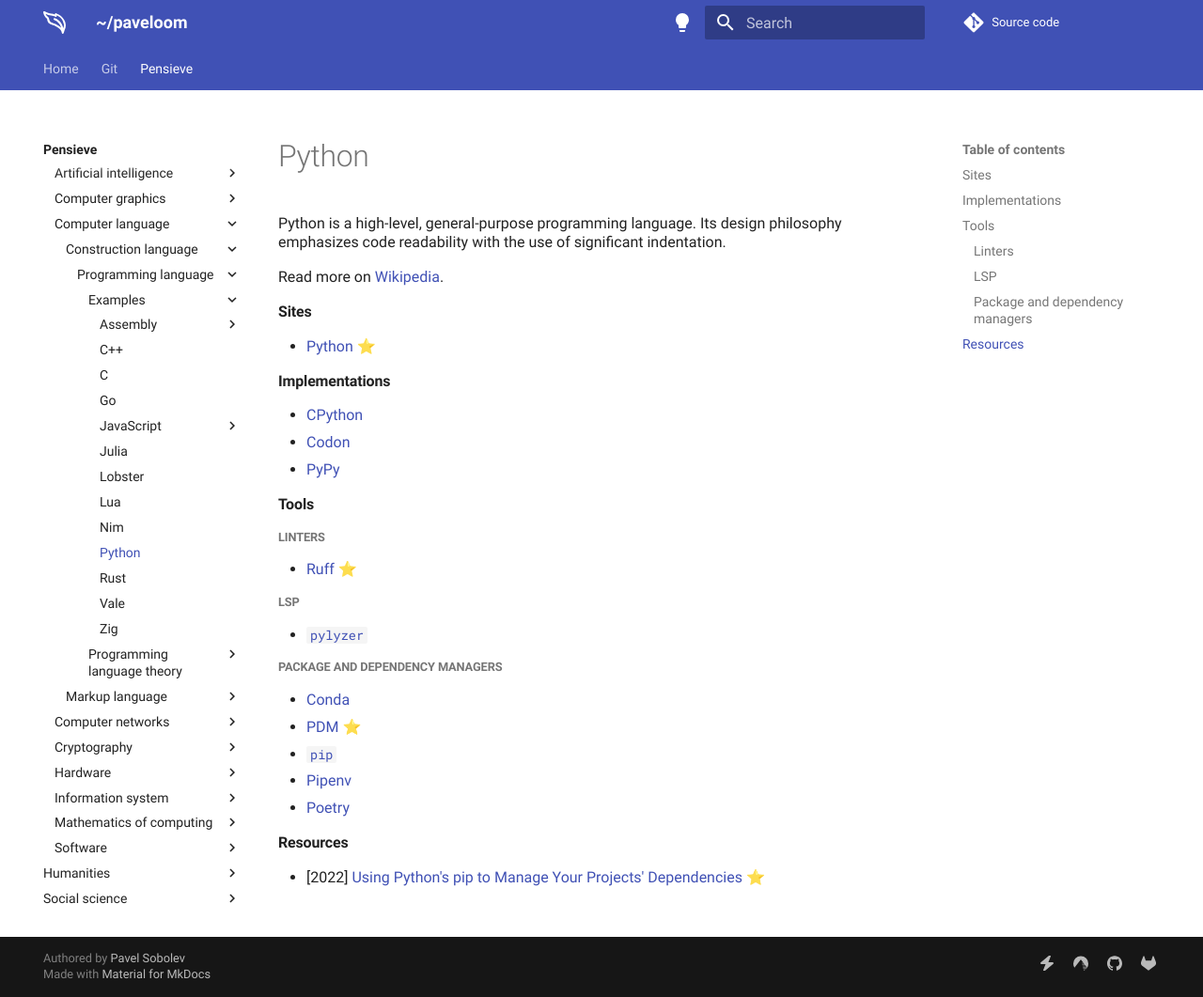
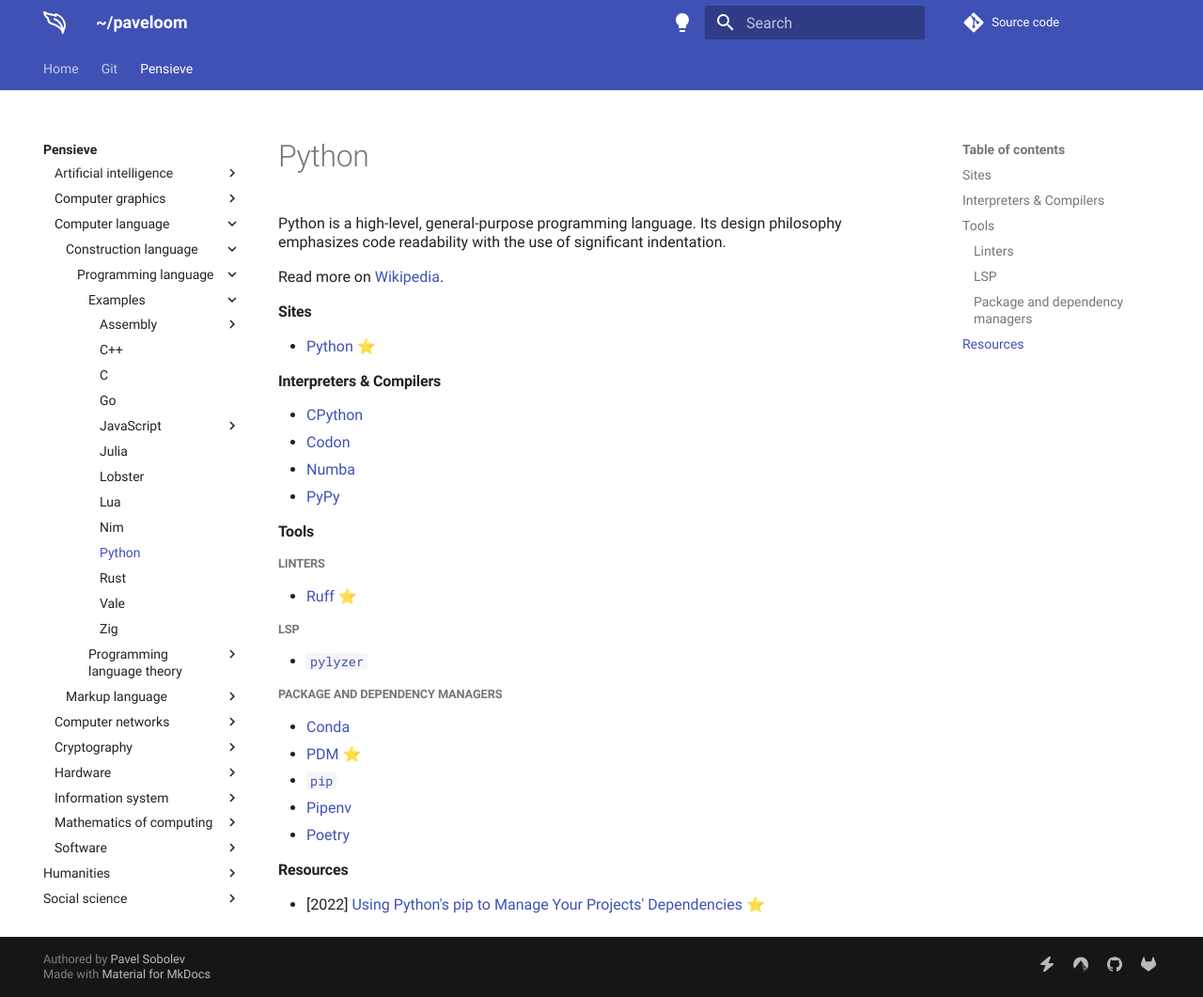
Before and after one commit to paveloom/paveloom.dev, an MkDocs documentation site: the page built from content/pensieve/python.md, in a window 1280 px wide and 1061 px high. Shown: the whole window at 94% size. Built offline with MkDocs 1.6.1 and Material for MkDocs 9.7.7, drawn with Linux system fonts in a browser that asks for light colours; comment, search, counter and statistics services are not loaded.

Commit message:
Pensieve: update the Python page.

```diff
--- a/content/pensieve/python.md
+++ b/content/pensieve/python.md
@@ -7,9 +7,10 @@
 #### Sites
 - [Python](https://www.python.org) ⭐
 
-#### Implementations
+#### Interpreters & Compilers
 - [CPython](https://en.wikipedia.org/wiki/CPython)
 - [Codon](https://github.com/exaloop/codon)
+- [Numba](https://en.wikipedia.org/wiki/Numba)
 - [PyPy](https://en.wikipedia.org/wiki/PyPy)
 
 #### Tools
```
